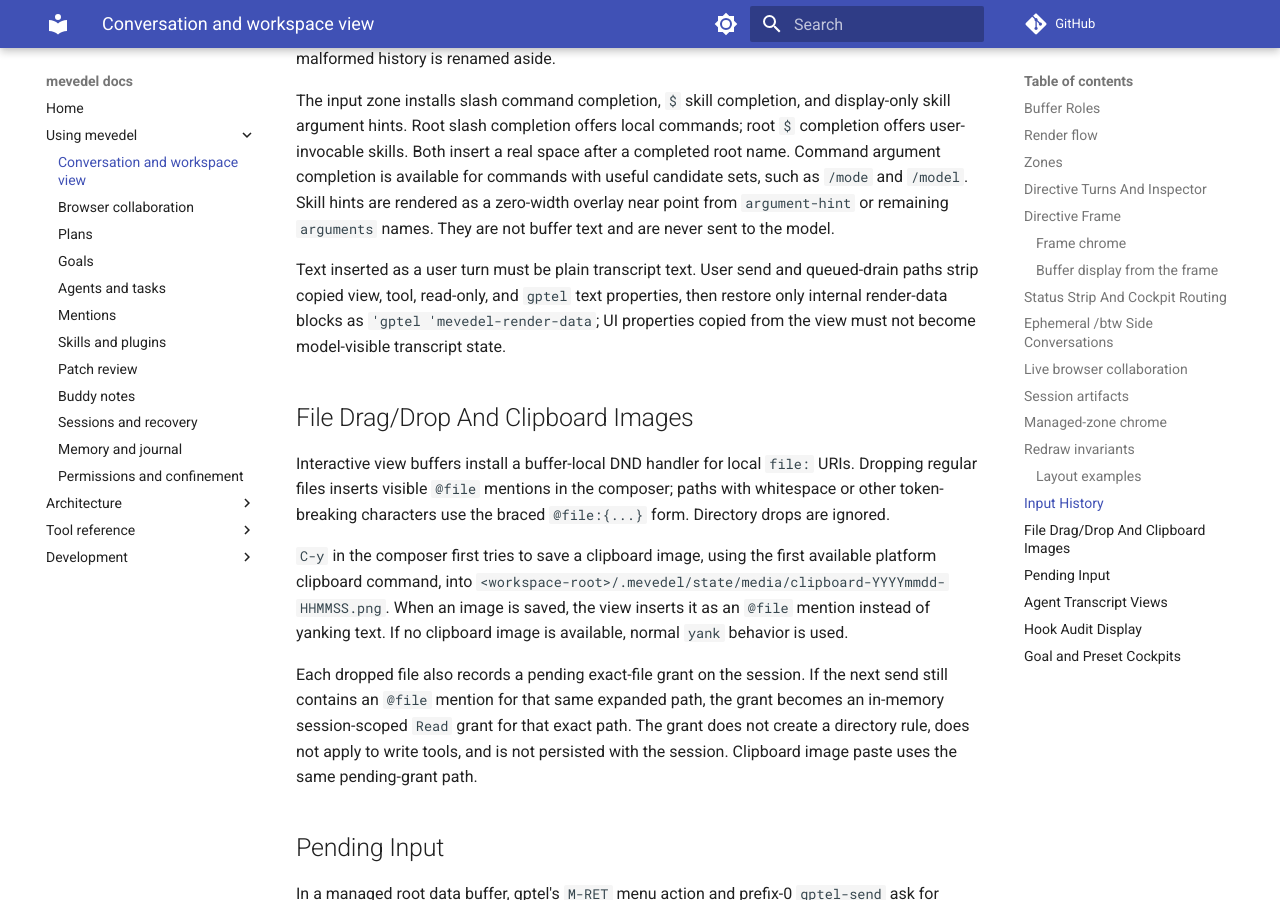
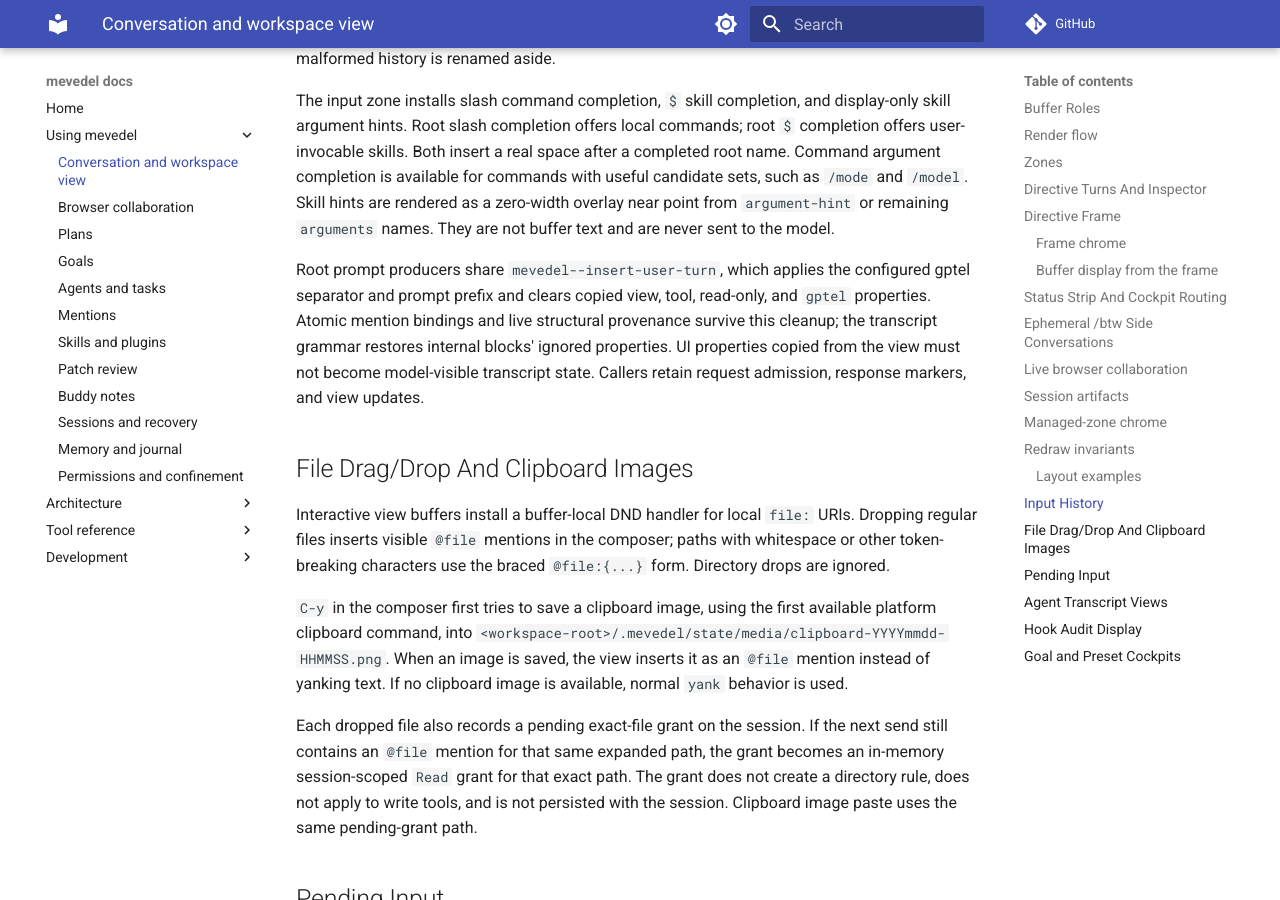
Before and after one commit to FrauH0lle/mevedel, an MkDocs documentation site: the page built from docs/view.md, in a window 1280 px wide and 900 px high, scrolled down 25858 px. Built offline with MkDocs 1.6.1 and Material for MkDocs 9.7.7, drawn with Linux system fonts in a browser that asks for light colours; comment, search, counter and statistics services are not loaded.

Commit message:
refactor(transcript): Centralize root user-turn insertion
Six prompt producers duplicate separator, prefix and property cleanup.
Share that insertion operation while each caller retains its admission,
request lifecycle, response markers and view updates.

* mevedel-utilities.el (mevedel--insert-user-turn): Own configured turn
formatting and return the prompt body offset after property cleanup.
* mevedel-chat.el (mevedel--insert-local-user-turn): Use the shared writer.
* mevedel-init.el (mevedel-init--send-direct): Ditto.
* mevedel-review.el (mevedel-review--record-direct-turn): Ditto.
* mevedel-directive-request.el (mevedel--insert-directive-turn): Ditto,
retaining the durable boundary and prompt drawer.
* mevedel-view-composer.el (mevedel-view--start-fork-skill-turn)
(mevedel-view--forward-input-now): Use the shared writer and body offset.
* test/test-mevedel-utilities-user-turn.el: Characterize producer formatting
and verify body offsets, mention bindings and render provenance.
* docs/view.md: Document shared insertion ownership.

Validation: 353 characterization cases before replacement; 700 affected
cases afterward. All 199 Elisp files compile without warnings.

```diff
--- a/docs/view.md
+++ b/docs/view.md
@@ -1243,11 +1243,13 @@ as a zero-width overlay near point from `argument-hint` or remaining
 `arguments` names. They are not buffer text and are never sent to the
 model.
 
-Text inserted as a user turn must be plain transcript text. User send and
-queued-drain paths strip copied view,
-tool, read-only, and `gptel` text properties, then restore only internal
-render-data blocks as `'gptel 'mevedel-render-data`; UI properties copied
-from the view must not become model-visible transcript state.
+Root prompt producers share `mevedel--insert-user-turn`, which applies the
+configured gptel separator and prompt prefix and clears copied view, tool,
+read-only, and `gptel` properties. Atomic mention bindings and live structural
+provenance survive this cleanup; the transcript grammar restores internal
+blocks' ignored properties. UI properties copied from the view must not become
+model-visible transcript state. Callers retain request admission, response
+markers, and view updates.
 
 ## File Drag/Drop And Clipboard Images
 
```
Also changed, not shown: 7 other files.
